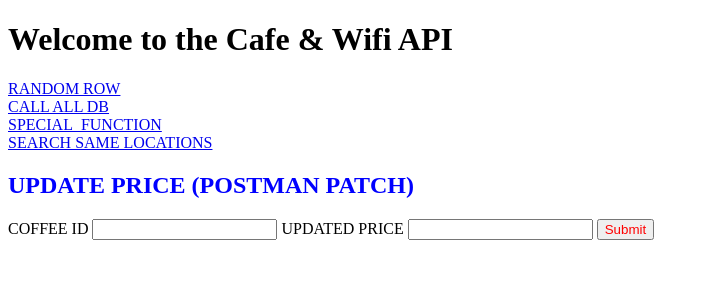
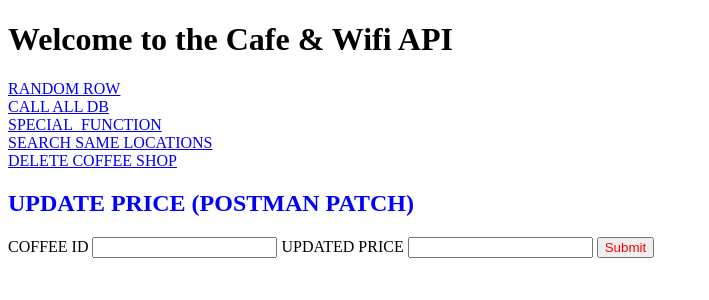
Before and after one commit to shlomo-mica/day66_cafe-api, a Flask app: page / in a window 1280 px wide. Shown: the top 300 px of the page, without its empty margins (0-709 px from the left). Run offline with Flask 3, Linux system fonts and the light colour scheme; data comes from the database, SQL or seed files in the repository.

```diff
--- a/main.py
+++ b/main.py
@@ -85,14 +85,32 @@ with app.app_context():
     db.create_all()
 
 
-@app.route('/update-price/<cafe_id>', methods=['GET'])
-def price_change(cafe_id):
+@app.route('/report-closed/<cafe_id>', methods=['GET'])
+def delete_cafe(cafe_id):
+    # Fetch the row you want to delete
+    coffee_closed = Cafe.query.filter_by(id=cafe_id).first()
+
+    print("ffff",coffee_closed)
+    # Check if the user exists
+    if coffee_closed:
+        # Delete the user
+        db.session.delete(coffee_closed)
+        db.session.commit()
+        return jsonify(delete={'user':'delete successfully'})
+    else:
+        return jsonify(not_find={'user': 'User not found'})
+
+
+
+@app.route('/update-price/', methods=['GET'])
+def price_change():
     coffeeid = request.args.get("id_number")
     new_price = request.args.get("updated_price")
     # update_price = db.session.query(Cafe).filter_by(name=coffeeid).first()# NO POSSIBLE TONENTER ID
     # update_price.coffee_price = new_price
     # db.session.commit()
     user_update_price = db.session.execute((db.select(Cafe).where(Cafe.id == coffeeid))).scalar()
+
     user_update_price.coffee_price = new_price
     db.session.commit()
 
--- a/templates/index.html
+++ b/templates/index.html
@@ -14,9 +14,12 @@
     <br>
     <a href="{{ url_for('search_cafe_locations',area='Peckham') }}" class="button">SEARCH SAME LOCATIONS</a>
     <br>
+    <a href="{{ url_for('delete_cafe',cafe_id=20) }}">DELETE COFFEE SHOP </a>
+    <br>
     <h2 style="color:blue">UPDATE PRICE (POSTMAN PATCH) </h2>
 
-    <form action="{{ url_for('price_change',cafe_id=8) }}">
+
+    <form action="{{ url_for('price_change') }}">
     <label>COFFEE ID </label>
     <input name="id_number">
     <label>UPDATED PRICE</label>
```
